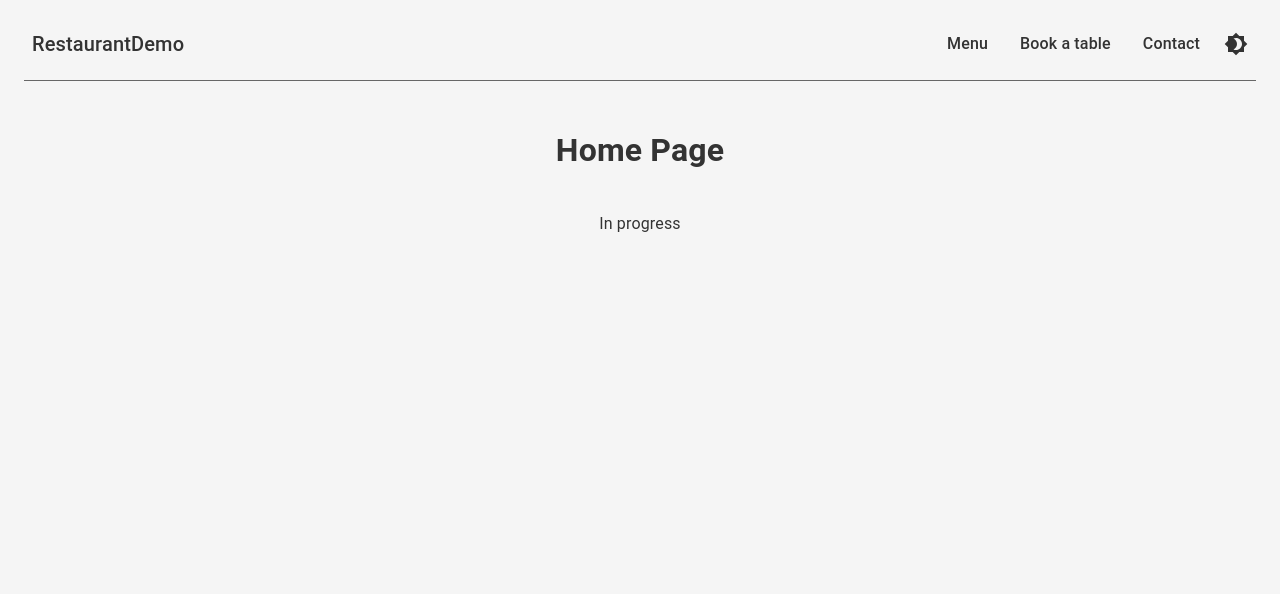
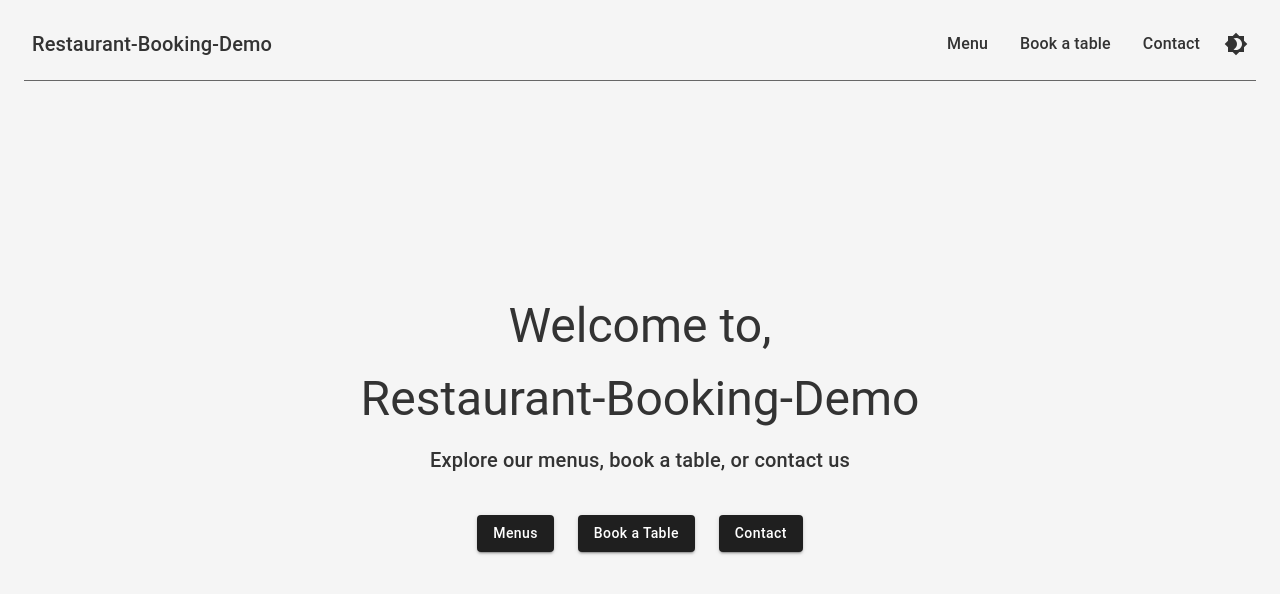
Before and after one commit to AlbinNils98/restaurant-booking-demo, a React (Vite) app in the folder app/: page / in a window 1280 px wide. Shown: the top 594 px of the page. Built offline with nearby package versions, Linux system fonts and the light colour scheme; no server answers.

Commit message:
Added content to both regular home page and portal
Made slight changes to bookingflow styling aswell

```diff
--- a/app/src/components/bookingFlow/BookingFlow.tsx
+++ b/app/src/components/bookingFlow/BookingFlow.tsx
@@ -1,4 +1,4 @@
-import { Box, Button, Step, StepLabel, Stepper } from '@mui/material';
+import { Box, Button, Stack, Step, StepLabel, Stepper } from '@mui/material';
 import { useState } from 'react';
 import Confirmation from './Confirmation';
 import { useBooking } from '../../context/Booking';
@@ -48,7 +48,7 @@ const BookingFlow = () => {
   return (
     <Box
       component="form"
-      maxWidth={400}
+      maxWidth={600}
       mx="auto"
       mt={5}
       p={3}
@@ -66,7 +66,10 @@ const BookingFlow = () => {
         ))}
       </Stepper>
 
-      {renderStepContent()}
+      <Stack maxWidth={500} spacing={2} alignSelf="center" alignItems="center">
+        {renderStepContent()}
+
+      </Stack>
 
       <Box display="flex" justifyContent="space-between" mt={2}>
         {activeStep < 4 && <Button disabled={activeStep === 0} onClick={handleBack}>
--- a/app/src/components/bookingFlow/PartySizeSelect.tsx
+++ b/app/src/components/bookingFlow/PartySizeSelect.tsx
@@ -36,7 +36,7 @@ const PartySizeSelect = ({ onClick }: PartySizeSelectProps) => {
       <Typography>How many people is the reservation for?</Typography>
 
       <TextField
-        label="Quantity"
+        label="Party size"
         type="number"
         value={partySize}
         onChange={(e) => setPartySize(e.target.value)}
@@ -48,7 +48,7 @@ const PartySizeSelect = ({ onClick }: PartySizeSelectProps) => {
       <Button
         onClick={handlePartySizeSelect}
         variant="contained"
-        fullWidth
+        sx={{ width: 200 }}
       >
         Next
       </Button>
--- a/app/src/components/bookingFlow/RestaurantSelect.tsx
+++ b/app/src/components/bookingFlow/RestaurantSelect.tsx
@@ -63,7 +63,7 @@ const RestaurantSelect = ({ onClick }: RestaurantSelectProps) => {
           <Button
             onClick={handleSetRestaurant}
             variant="contained"
-            fullWidth
+            sx={{ width: 200 }}
           >
             Next
           </Button>
--- a/app/src/components/bookingFlow/SittingPicker.tsx
+++ b/app/src/components/bookingFlow/SittingPicker.tsx
@@ -1,4 +1,4 @@
-import { Box, Button, Typography } from '@mui/material';
+import { Button, Stack, Typography } from '@mui/material';
 import { useState } from 'react';
 import { useBooking } from '../../context/Booking';
 import SittingSelect from '../SittingSelect';
@@ -19,7 +19,7 @@ export default function SittingPicker({ onClick }: SittingPickerProps) {
   }
 
   return (
-    <Box display="flex" flexDirection="column" gap={2}>
+    <Stack spacing={2}>
       <Typography>Select a date and time when you want to visit.</Typography>
 
       <SittingSelect
@@ -29,10 +29,10 @@ export default function SittingPicker({ onClick }: SittingPickerProps) {
         onChange={setValue}
       />
       {value && <Button
+        sx={{ width: 200, alignSelf: 'center' }}
         variant="contained"
-        fullWidth
         onClick={handleSelection}>Next</Button>
       }
-    </Box>
+    </Stack>
   );
 }
--- a/app/src/components/header/index.tsx
+++ b/app/src/components/header/index.tsx
@@ -57,7 +57,7 @@ export function Header() {
           color="inherit"
           pl={1}
         >
-          <Typography variant="h6">RestaurantDemo</Typography>
+          <Typography variant="h6">Restaurant-Booking-Demo</Typography>
         </MuiLink>
 
         <Box flexGrow={1} />
--- a/app/src/components/portal/header/index.tsx
+++ b/app/src/components/portal/header/index.tsx
@@ -54,12 +54,12 @@ export function PortalHeader() {
       <Stack direction="row" alignItems="center" spacing={2}>
         <MuiLink
           component={RouterLink}
-          to="/"
+          to="/admin"
           underline="none"
           color="inherit"
           pl={1}
         >
-          <Typography variant="h6">RestaurantDemo</Typography>
+          <Typography variant="h6">Restaurant-Booking-Demo</Typography>
         </MuiLink>
 
         <Box flexGrow={1} />
--- a/app/src/pages/home/index.tsx
+++ b/app/src/pages/home/index.tsx
@@ -1,11 +1,56 @@
+import { Box, Button, Stack, Typography } from '@mui/material';
+import { Link as RouterLink } from "react-router-dom";
+
 
 
 const HomePage = () => {
   return (
-    <div style={{ display: 'flex', flexDirection: 'column', alignItems: 'center', flex: 1 }}>
-      <h1>Home Page</h1>
-      <p>In progress</p>
-    </div>
+    <Box
+      display="flex"
+      flexDirection="column"
+      alignItems="center"
+      justifyContent="center"
+      minHeight="80vh"
+      textAlign="center"
+      px={3}
+    >
+      <Typography variant="h3" gutterBottom>
+        Welcome to,
+      </Typography>
+      <Typography variant="h3" gutterBottom>
+        Restaurant-Booking-Demo
+      </Typography>
+      <Typography variant="h6" gutterBottom>
+        Explore our menus, book a table, or contact us
+      </Typography>
+
+      <Stack direction={{ xs: "column", sm: "row" }} spacing={3} mt={4}>
+        <Button
+          variant="contained"
+          color="primary"
+          component={RouterLink}
+          to="/menu"
+        >
+          Menus
+        </Button>
+        <Button
+          variant="contained"
+          color="primary"
+          component={RouterLink}
+          to="/booking"
+        >
+          Book a Table
+        </Button>
+        <Button
+          variant="contained"
+          color="primary"
+          component={RouterLink}
+          to="/contact"
+        >
+          Contact
+        </Button>
+      </Stack>
+    </Box>
   );
 }
 
--- a/app/src/pages/portal/index.tsx
+++ b/app/src/pages/portal/index.tsx
@@ -1,11 +1,55 @@
-import { Typography } from '@mui/material';
+import { Box, Button, Stack, Typography } from '@mui/material';
+import { Link as RouterLink } from "react-router-dom";
+import { useAuth } from '../../context/Auth';
+
 
 const MainPortalPage = () => {
+  const { user } = useAuth();
   return (
-    <>
-      <Typography>Main Portal page</Typography>
-    </>
-  )
+    <Box
+      display="flex"
+      flexDirection="column"
+      alignItems="center"
+      justifyContent="center"
+      minHeight="80vh"
+      textAlign="center"
+      px={3}
+    >
+      <Typography variant="h3" gutterBottom>
+        Welcome {user?.name},
+      </Typography>
+      <Typography variant="h6" gutterBottom>
+        What do you need to do today?
+      </Typography>
+
+      <Stack direction={{ xs: "column", sm: "row" }} spacing={3} mt={4}>
+        <Button
+          variant="contained"
+          color="primary"
+          component={RouterLink}
+          to="menus"
+        >
+          Make changes to menus?
+        </Button>
+        <Button
+          variant="contained"
+          color="primary"
+          component={RouterLink}
+          to="reservations"
+        >
+          Handle reservations?
+        </Button>
+        <Button
+          variant="contained"
+          color="primary"
+          component={RouterLink}
+          to="restaurants"
+        >
+          Make changes to restaurants?
+        </Button>
+      </Stack>
+    </Box>
+  );
 }
 
 export default MainPortalPage;
```
